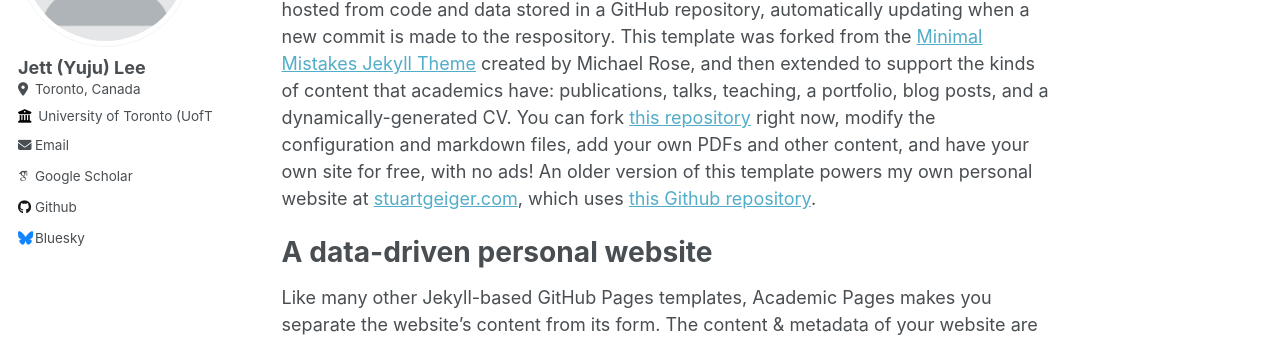
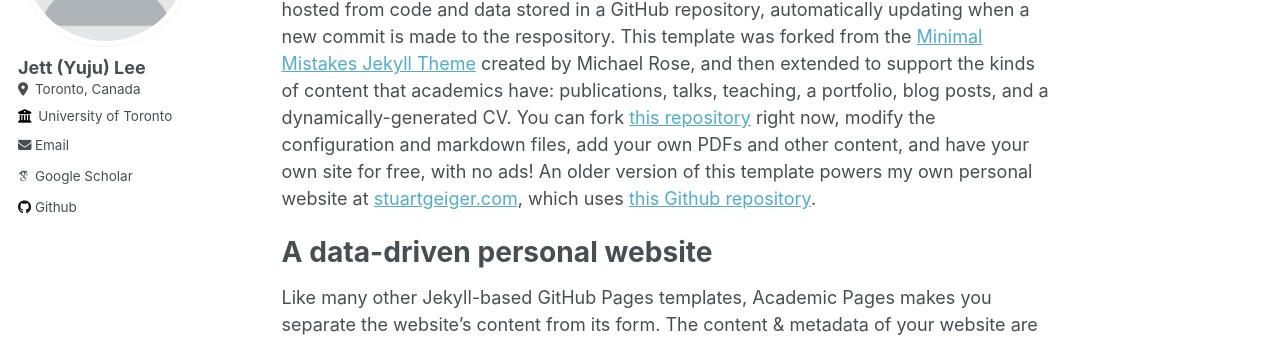
Before and after one commit to yujulee/yujulee.github.io, a Jekyll site: the page built from _pages/about.md, in a window 1280 px wide. Shown: the part 234-571 px from the top of the page. Built offline with Jekyll 4.4.1, drawn with Linux system fonts in a browser that asks for light colours; some web fonts are replaced.

Commit message:
Update _config.yml

```diff
--- a/_config.yml
+++ b/_config.yml
@@ -26,7 +26,7 @@ author:
   pronouns         : # example: "she/her"
   bio              : #"Short biography for the left-hand sidebar"
   location         : "Toronto, Canada"
-  employer         : "University of Toronto (UofT)"
+  employer         : "University of Toronto"
   uri              : #yujulee.github.io
   email            : "yuju.lee@mail.utoronto.ca"
 
@@ -48,7 +48,7 @@ author:
   stackoverflow    : # User number or user number and name (i.e., use "1" or "1/jeff-atwood")
 
   # Social media
-  bluesky          : "bsky.app" # Replace this with you Bluesky username
+  bluesky          : #"bsky.app" # Replace this with you Bluesky username
   facebook         : # Username
   flickr           : # Username
   foursquare       : # Username
```
